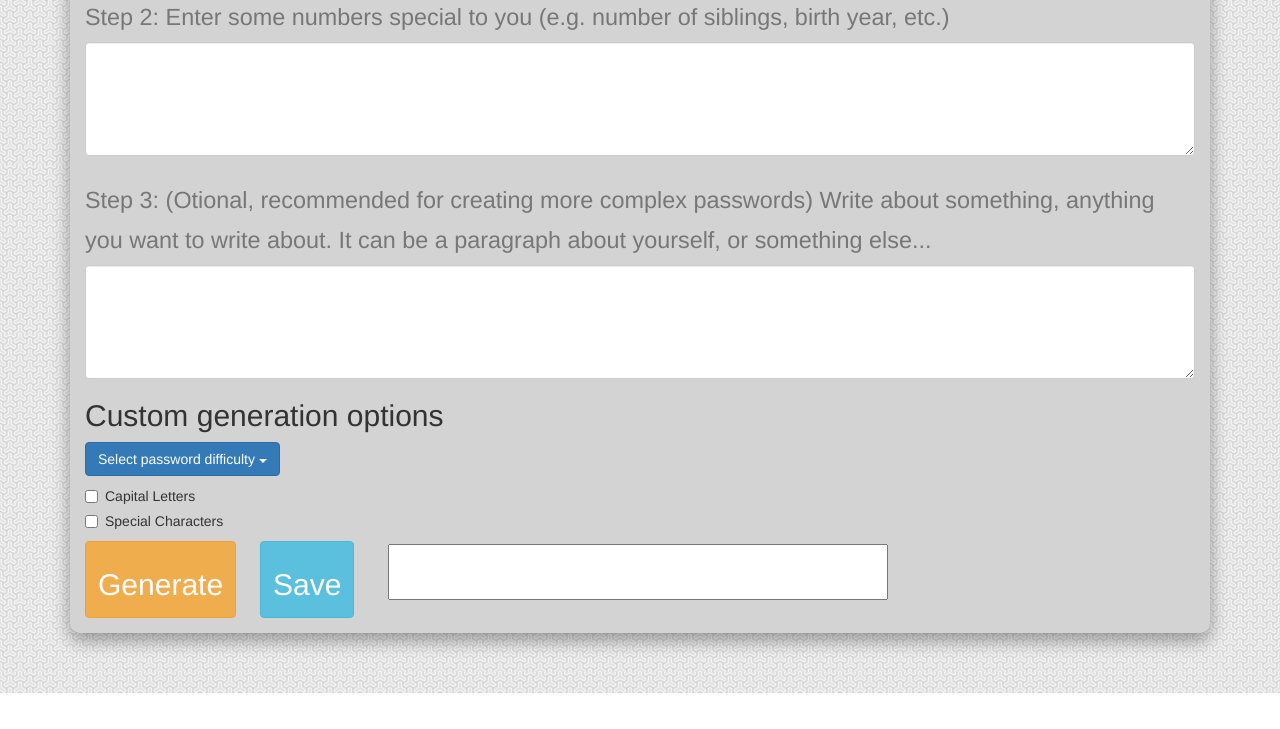
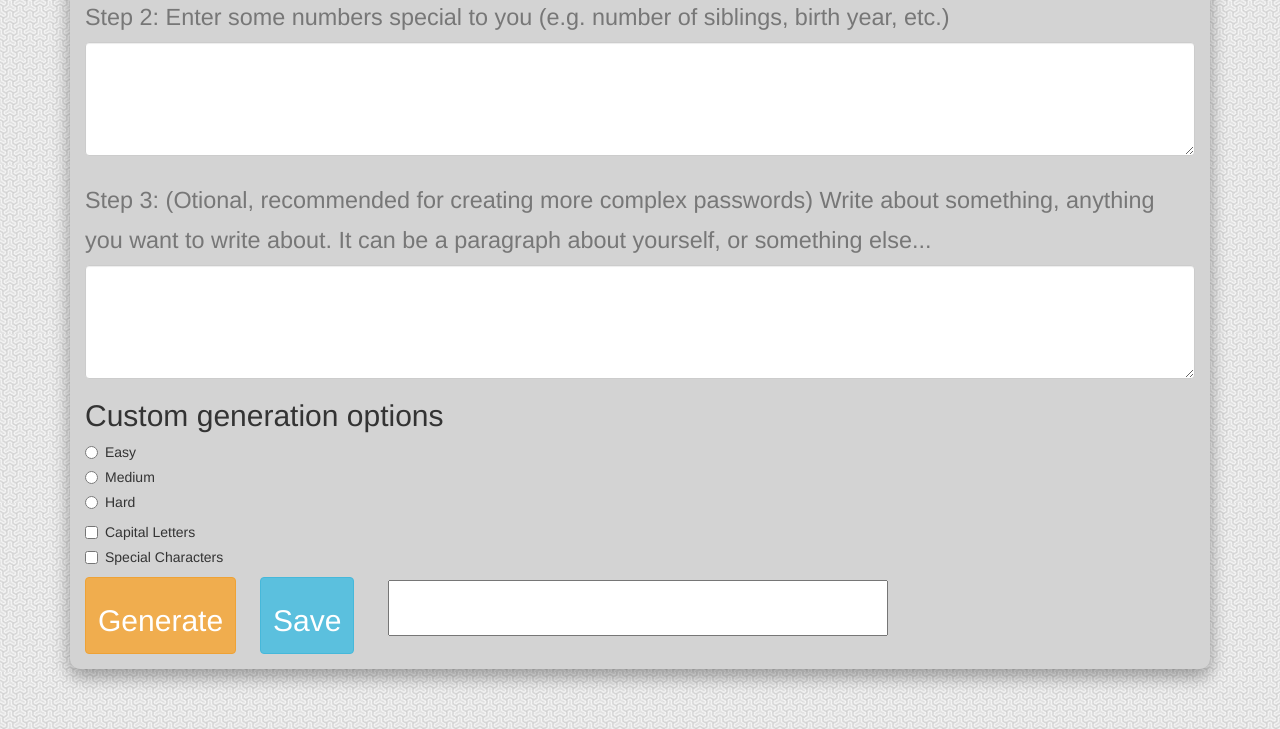
Before and after one commit to dynamitenate/PasswordGenerator, a website: page public/generate/index.html in a window 1280 px wide. Shown: the part 511-1240 px from the top of the page. Before the commit the page ends 1204 px from the top, so only its background shows below. Drawn offline with nearby package versions, Linux system fonts and the light colour scheme; sample sign-in values are in the browser's storage.

Commit message:
radio now

```diff
--- a/public/generate/index.html
+++ b/public/generate/index.html
@@ -59,14 +59,14 @@
 				<h1><small>Step 3: (Otional, recommended for creating more complex passwords) Write about something, anything you want to write about. It can be a paragraph about yourself, or something else...</small></h1>
 				<textarea class="form-control" rows="5" id="paragraph"></textarea>
 				<h2>Custom generation options</h2>
-				<div class="dropdown">
-					<button class="btn btn-primary dropdown-toggle" type="button" data-toggle="dropdown">Select password difficulty
-					<span class="caret"></span></button>
-					<ul class="dropdown-menu">
-						<li>Easy</li>
-						<li>Medium</li>
-						<li>Hard</li>
-					</ul>
+				<div class="radio">
+					<label><input type="radio" name="optradio">Easy</label>
+				</div>
+				<div class="radio">
+					<label><input type="radio" name="optradio">Medium</label>
+				</div>
+				<div class="radio">
+					<label><input type="radio" name="optradio">Hard</label>
 				</div>
 				<div class="checkbox">
 					<label><input type="checkbox" id="capitalCB" value="">Capital Letters</label>
```
